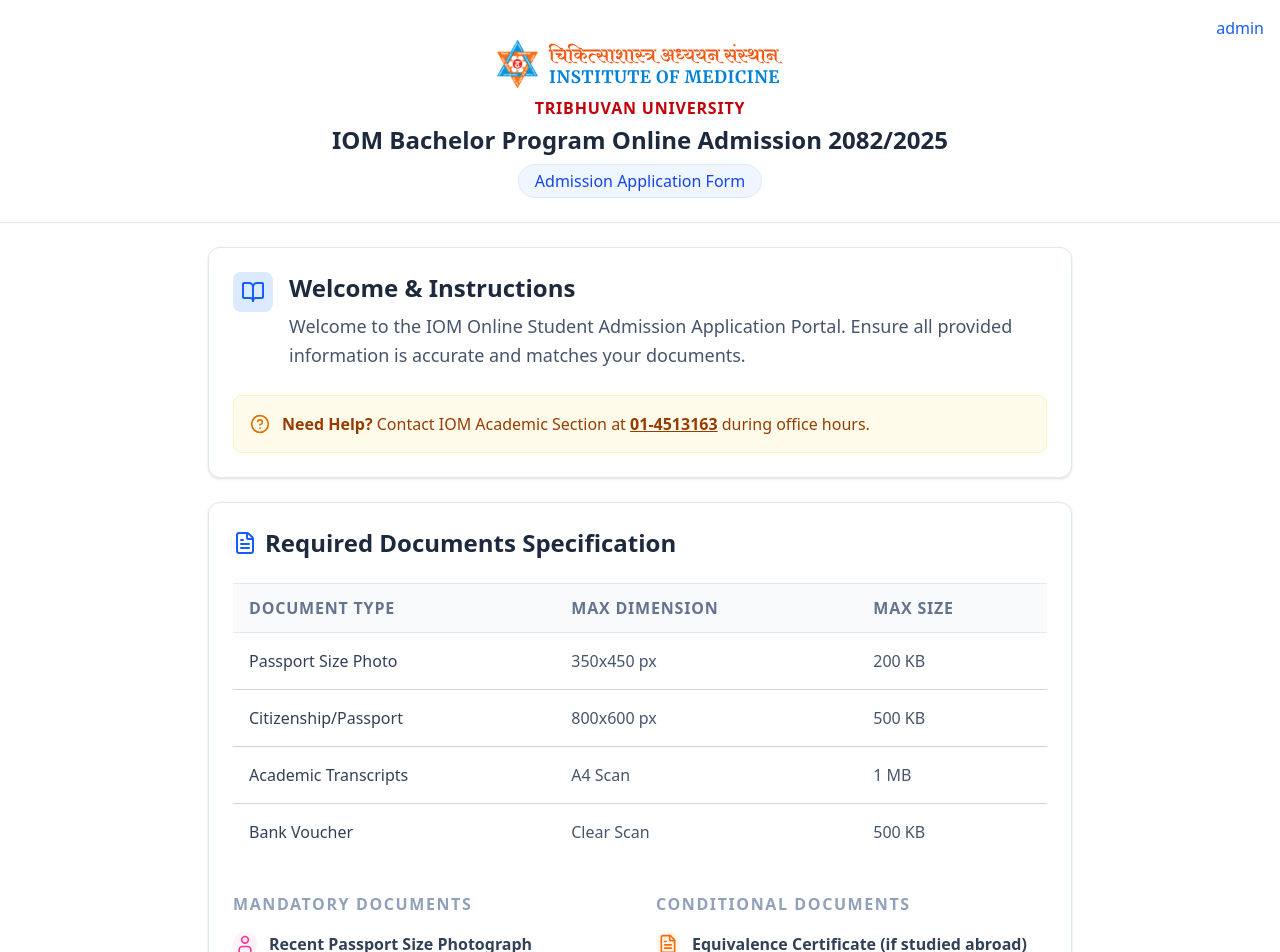
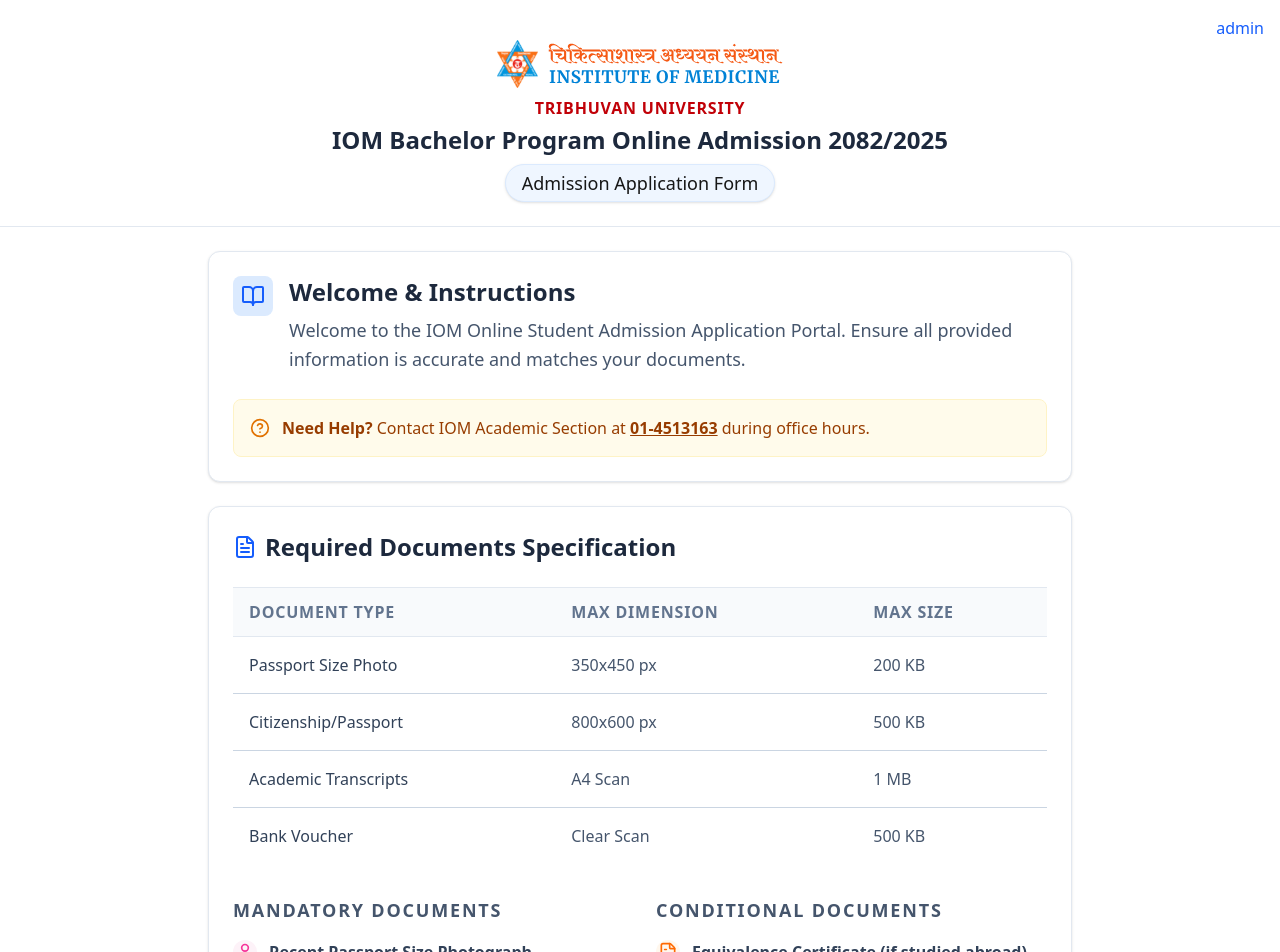
Before and after one commit to Sudip-maharjan/ams, a Next.js app: page / in a window 1280 px wide. Shown: the top 952 px of the page. Built offline with nearby package versions, Linux system fonts and the light colour scheme.

Commit message:
style(header): change style of header

```diff
--- a/app/components/Header.tsx
+++ b/app/components/Header.tsx
@@ -31,7 +31,7 @@
           <h3 className="text-2xl font-bold text-slate-800">
             IOM Bachelor Program Online Admission 2082/2025
           </h3>
-          <div className="inline-block bg-blue-50 text-blue-700 px-4 py-1 rounded-full text-s font-medium border border-blue-100">
+          <div className="inline-block bg-blue-50 shadow-sm text-black-900 px-4 py-1 rounded-full text-lg font-medium border border-blue-100">
             Admission Application Form
           </div>
         </div>
--- a/app/page.tsx
+++ b/app/page.tsx
@@ -106,7 +106,7 @@
 
             <div className="grid md:grid-cols-2 gap-8 mt-8">
               <div>
-                <h5 className="text-s font-bold text-slate-400 uppercase tracking-widest mb-4">
+                <h5 className="text-lg font-bold text-slate-600 uppercase tracking-widest mb-4">
                   Mandatory Documents
                 </h5>
                 <ul className="space-y-3">
@@ -124,7 +124,7 @@
                 </ul>
               </div>
               <div>
-                <h5 className="text-s font-bold text-slate-400 uppercase tracking-widest mb-4">
+                <h5 className="text-lg font-bold text-slate-600 uppercase tracking-widest mb-4">
                   Conditional Documents
                 </h5>
                 <ul className="space-y-3">
```
